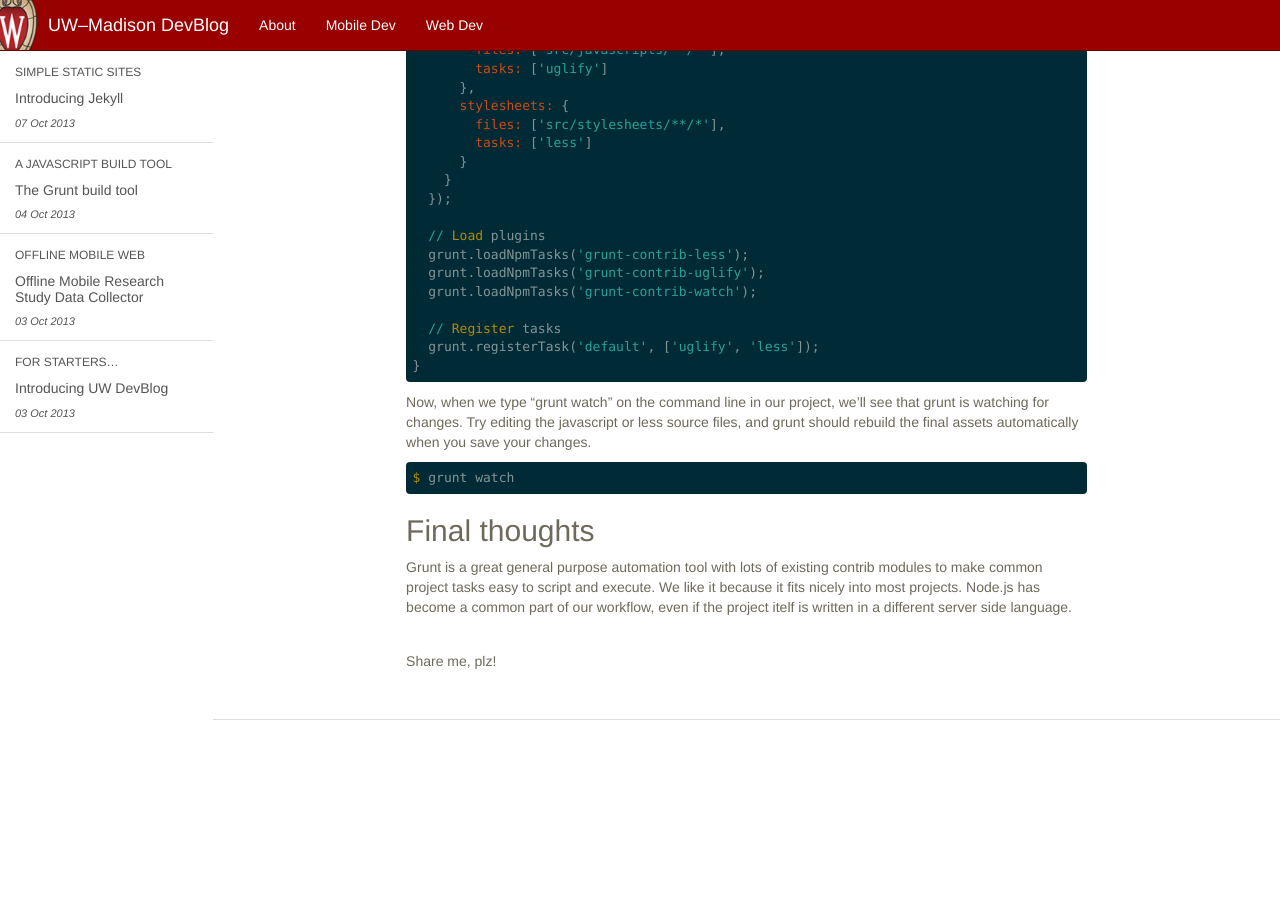
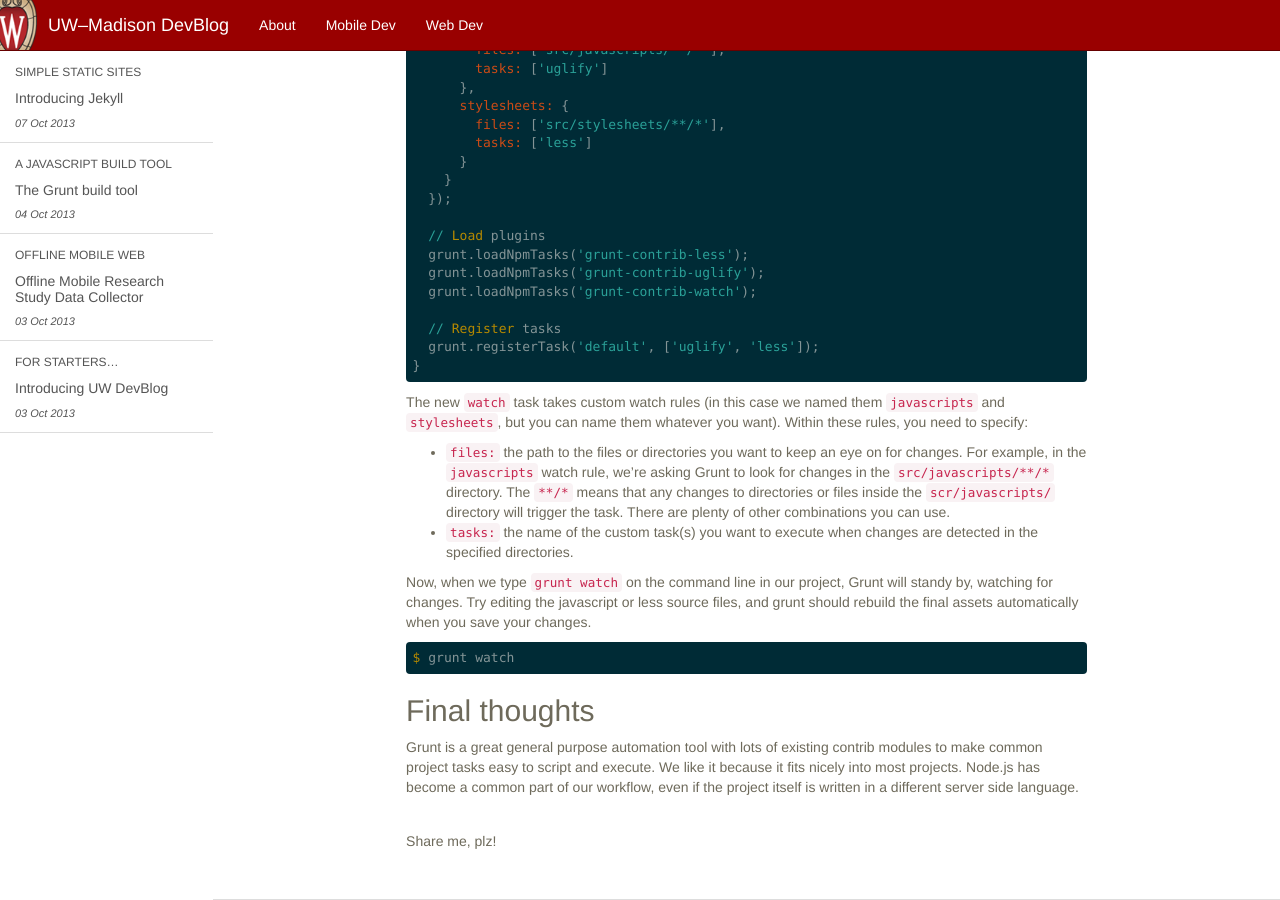
Before and after one commit to UWMadisonUcomm/devblog, a Jekyll site: the page built from _posts/2013-10-4-grunt-build-tool.markdown, in a window 1280 px wide and 900 px high, scrolled down 3853 px. Built offline with Jekyll 4.4.1, drawn with Linux system fonts in a browser that asks for light colours; nearby versions of some CDN libraries; Markdown is read by kramdown in place of the engine named in the settings; before the commit the page ends 4573 px from its top, so only the background shows below that; some of the changed text lies outside the part shown.

Commit message:
edits to grunt post

````diff
--- a/_posts/2013-10-4-grunt-build-tool.markdown
+++ b/_posts/2013-10-4-grunt-build-tool.markdown
@@ -165,7 +165,7 @@ In this example, we are configuring the `less` by passing two parameters:
   * Note that we are specifying only one source LESS file, `application.less`. In this example, this file itself pulls in the other LESS and CSS assets in the src directory via the @import statement, which keeps us from having to specify many source files in the `files` parameter.
 * `options`: which takes configuration options for the `less` task. In this case, we're setting the `yuicompress` option to `true` to enable compression of the resulting CSS file using cssmin.js, a library included in `grunt-contrib-less`. There are [many other options](https://github.com/gruntjs/grunt-contrib-less#options) you can add to the `less` task.
 
-At this point, running grunt from the command line should successfully build assets/app.min.js, and assets/app.min.css. We've told it to run the uglify and less tasks by default.
+At this point, running grunt from the command line should successfully build `assets/app.min.js`, and `assets/app.min.css`. We've told it to run the uglify and less tasks by default.
 
 ```bash
 $ grunt
@@ -220,13 +220,18 @@ module.exports = function(grunt){
   grunt.registerTask('default', ['uglify', 'less']);
 }
 ```
+The new `watch` task takes custom watch rules (in this case we named them `javascripts` and `stylesheets`, but you can name them whatever you want). Within these rules, you need to specify:
 
-Now, when we type "grunt watch" on the command line in our project, we'll see that grunt is watching for changes. Try editing the javascript or less source files, and grunt should rebuild the final assets automatically when you save your changes.
+* `files:` the path to the files or directories you want to keep an eye on for changes. For example, in the `javascripts` watch rule, we're asking Grunt to look for changes in the `src/javascripts/**/*` directory. The `**/*` means that any changes to directories or files inside the `scr/javascripts/` directory will trigger the task. There are plenty of other combinations you can use.
+* `tasks:` the name of the custom task(s) you want to execute when changes are detected in the specified directories.
+
+
+Now, when we type `grunt watch` on the command line in our project, Grunt will standy by, watching for changes. Try editing the javascript or less source files, and grunt should rebuild the final assets automatically when you save your changes.
 
 ```bash
 $ grunt watch
 ```
 
-## Final thoughts ##
+## Final thoughts
 
-Grunt is a great general purpose automation tool with lots of existing contrib modules to make common project tasks easy to script and execute. We like it because it fits nicely into most projects. Node.js has become a common part of our workflow, even if the project itelf is written in a different server side language.
+Grunt is a great general purpose automation tool with lots of existing contrib modules to make common project tasks easy to script and execute. We like it because it fits nicely into most projects. Node.js has become a common part of our workflow, even if the project itself is written in a different server side language.
````
Also changed, not shown: other parts of _posts/2013-10-4-grunt-build-tool.markdown (+1 -1 lines).
